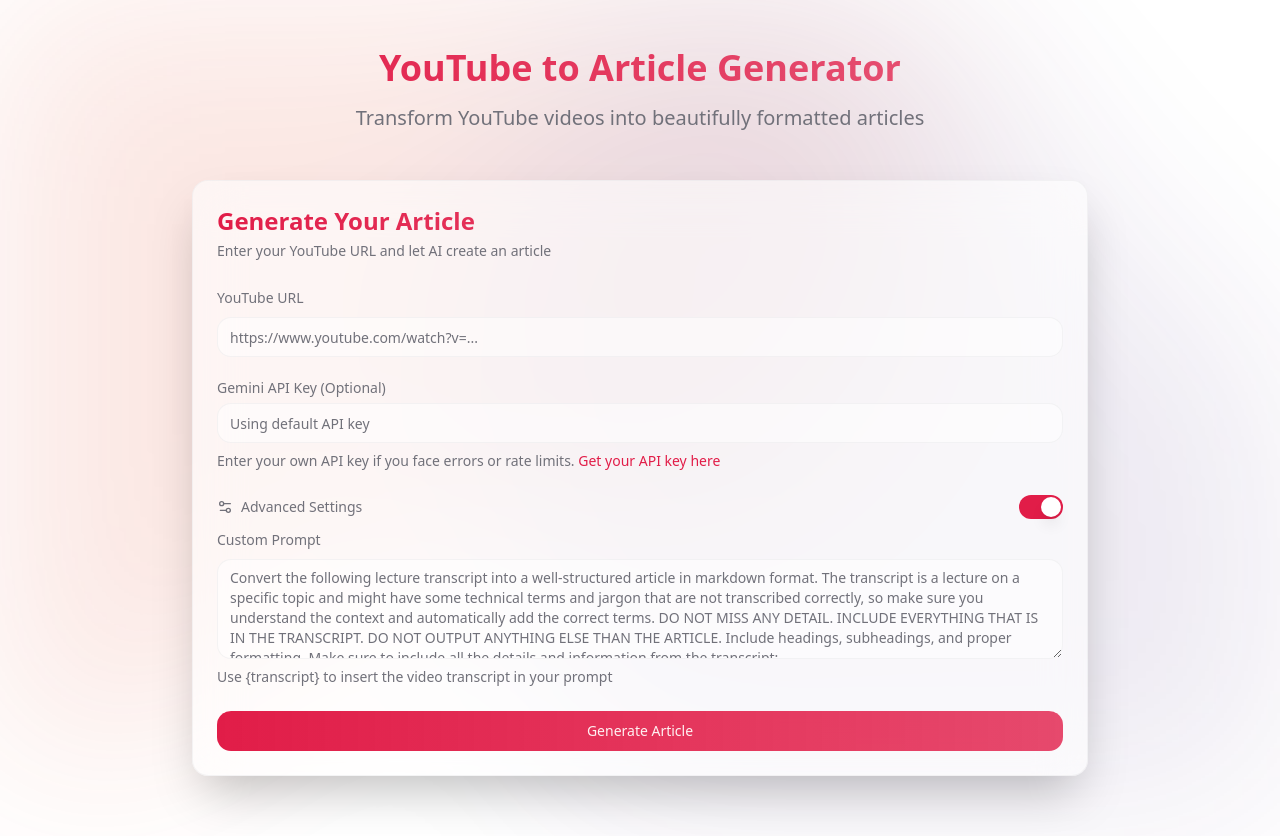
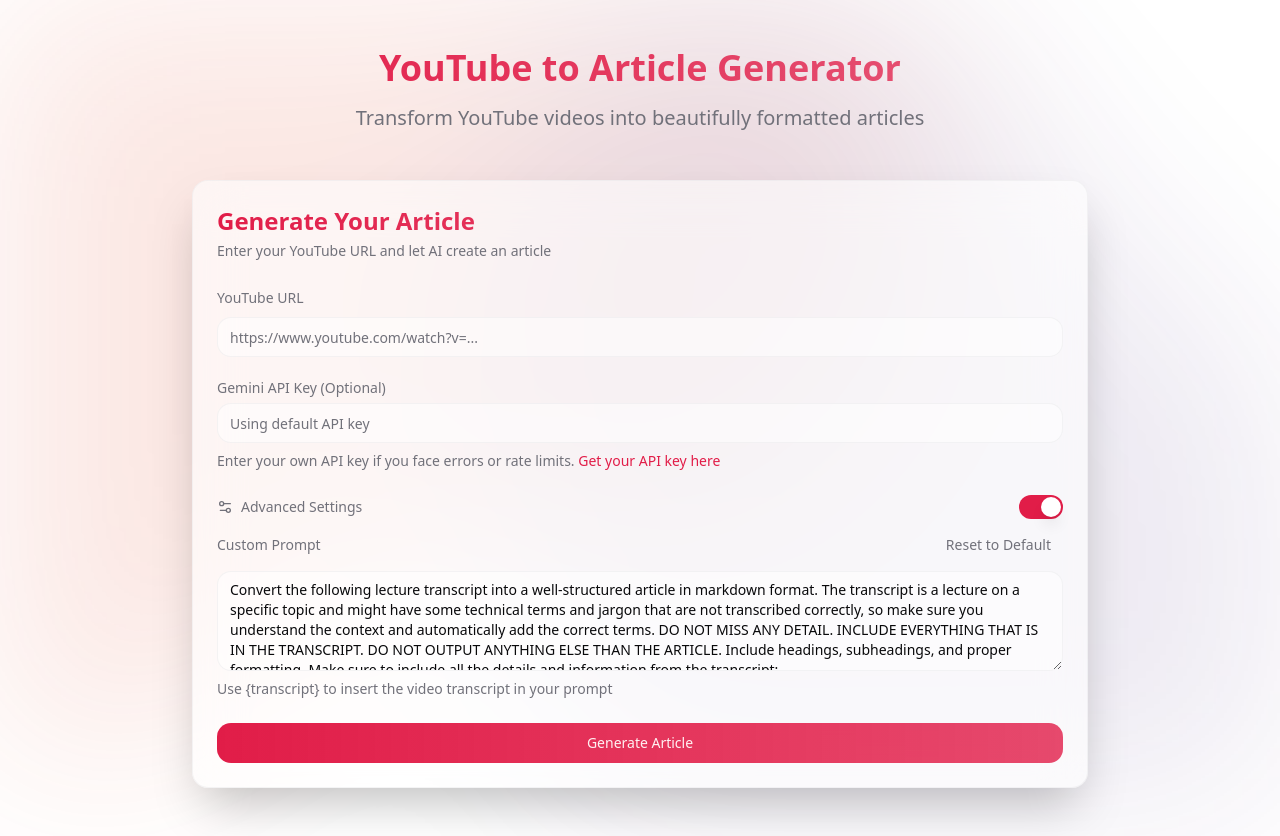
Before and after one commit to NayamAmarshe/youtube-to-article, a Next.js app: page / in a window 1280 px wide. Both pictures are taken after a click on the switch "Toggle advanced settings". Built offline with nearby package versions, Linux system fonts and the light colour scheme; no server answers.

Commit message:
Refactor YouTubeForm component to set the default custom prompt from a constant, ensuring consistency and clarity. Implement functionality to load the custom prompt from localStorage on mount and allow users to reset it to the default prompt, enhancing user experience and maintainability.

```diff
--- a/components/youtube-form.tsx
+++ b/components/youtube-form.tsx
@@ -29,6 +29,8 @@
 }
 
 export function YouTubeForm() {
+  const defaultPrompt = `Convert the following lecture transcript into a well-structured article in markdown format. The transcript is a lecture on a specific topic and might have some technical terms and jargon that are not transcribed correctly, so make sure you understand the context and automatically add the correct terms. DO NOT MISS ANY DETAIL. INCLUDE EVERYTHING THAT IS IN THE TRANSCRIPT. DO NOT OUTPUT ANYTHING ELSE THAN THE ARTICLE. Include headings, subheadings, and proper formatting. Make sure to include all the details and information from the transcript:\n\n{transcript}.`;
+
   const [url, setUrl] = useState("");
   const [apiKey, setApiKey] = useState("");
   const [isLoading, setIsLoading] = useState(false);
@@ -36,11 +38,10 @@
   const [error, setError] = useState("");
   const [isUsingDefaultKey, setIsUsingDefaultKey] = useState(true);
   const [showAdvanced, setShowAdvanced] = useState(false);
-  const [customPrompt, setCustomPrompt] = useState("");
+  const [customPrompt, setCustomPrompt] = useState(defaultPrompt);
   const [isRegenerating, setIsRegenerating] = useState(false);
   const [hasStoredArticle, setHasStoredArticle] = useState(false);
   const defaultKey = process.env.NEXT_PUBLIC_GEMINI_API_KEY || "";
-  const defaultPrompt = `Convert the following lecture transcript into a well-structured article in markdown format. The transcript is a lecture on a specific topic and might have some technical terms and jargon that are not transcribed correctly, so make sure you understand the context and automatically add the correct terms. DO NOT MISS ANY DETAIL. INCLUDE EVERYTHING THAT IS IN THE TRANSCRIPT. DO NOT OUTPUT ANYTHING ELSE THAN THE ARTICLE. Include headings, subheadings, and proper formatting. Make sure to include all the details and information from the transcript:\n\n{transcript}.`;
 
   useEffect(() => {
     // Load API key from localStorage on mount
@@ -51,6 +52,12 @@
     } else {
       setApiKey("");
       setIsUsingDefaultKey(true);
+    }
+
+    // Load custom prompt from localStorage on mount
+    const savedPrompt = localStorage.getItem("customPrompt");
+    if (savedPrompt) {
+      setCustomPrompt(savedPrompt);
     }
 
     // Load article from localStorage if URL matches
@@ -346,17 +353,32 @@
                 </div>
                 {showAdvanced && (
                   <div className="space-y-2">
-                    <Label htmlFor="custom-prompt" className="text-muted-foreground">
-                      Custom Prompt
-                    </Label>
+                    <div className="flex justify-between items-center">
+                      <Label htmlFor="custom-prompt" className="text-muted-foreground">
+                        Custom Prompt
+                      </Label>
+                      <Button
+                        type="button"
+                        variant="ghost"
+                        size="sm"
+                        className="text-muted-foreground hover:text-primary"
+                        onClick={() => {
+                          setCustomPrompt(defaultPrompt);
+                          localStorage.setItem("customPrompt", defaultPrompt);
+                        }}>
+                        Reset to Default
+                      </Button>
+                    </div>
                     <Textarea
                       id="custom-prompt"
                       className="bg-background/50 border-border/40 focus:ring-primary/20 min-h-[100px]"
                       placeholder={defaultPrompt}
                       value={customPrompt}
-                      onChange={(e: React.ChangeEvent<HTMLTextAreaElement>) =>
-                        setCustomPrompt(e.target.value)
-                      }
+                      onChange={(e: React.ChangeEvent<HTMLTextAreaElement>) => {
+                        const newPrompt = e.target.value;
+                        setCustomPrompt(newPrompt);
+                        localStorage.setItem("customPrompt", newPrompt);
+                      }}
                       aria-label="Custom prompt"
                     />
                     <p className="text-sm text-muted-foreground">
```
